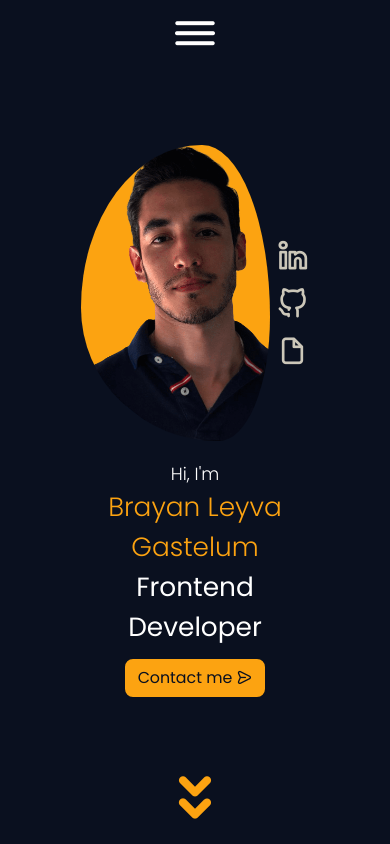
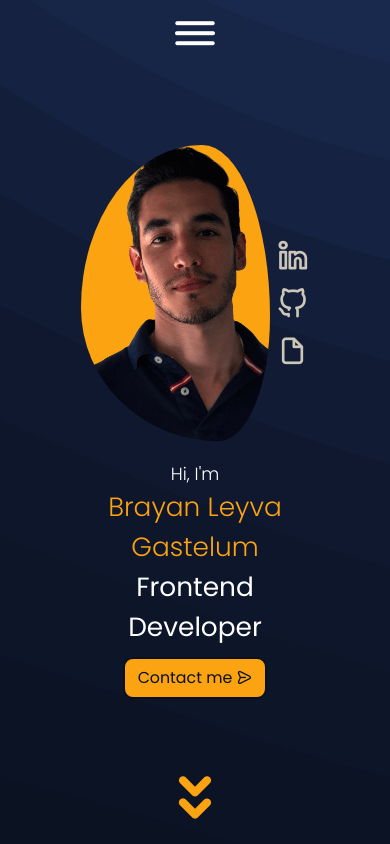
Before and after one commit to BrayanLeyvaG/personal-portfolio, a React (Create React App) app: page / in a window 390 px wide. Shown: the top 844 px of the page. Built offline with nearby package versions, Linux system fonts and the light colour scheme.

Commit message:
Changed background

```diff
--- a/src/App.js
+++ b/src/App.js
@@ -23,8 +23,10 @@ function App() {
   return (
     <motion.div initial='hidden' animate='show'>
       <ScrollToTop/>
-      <Header isScrolling={scrollHeight}/>
-      <Hero/>
+      <div className='main'>
+        <Header isScrolling={scrollHeight}/>
+        <Hero/>
+      </div>
       <Skills/>
       <Portfolio/>
       <ContactMe/>
--- a/src/Components/Header.js
+++ b/src/Components/Header.js
@@ -18,10 +18,10 @@ export const Header = ({isScrolling}) => {
       <nav>
         <div className='links-nav'>
           <ul className='ul-nav'>
-              <li><a href='#home' className='header-links'>Home</a></li>
-              <li><a href='#skills' className='header-links'>Skills</a></li>
-              <li><a href='#portfolio' className='header-links'>Portfolio</a></li>
-              <li><a href='#contactme' className='header-links hdcm'>Contact me</a></li>
+              <li><a href='#home' onClick={navbarToggler} className='header-links'>Home</a></li>
+              <li><a href='#skills' onClick={navbarToggler} className='header-links'>Skills</a></li>
+              <li><a href='#portfolio' onClick={navbarToggler} className='header-links'>Portfolio</a></li>
+              <li><a href='#contactme' onClick={navbarToggler} className='header-links hdcm'>Contact me</a></li>
           </ul>
         </div>
       </nav>
--- a/src/index.css
+++ b/src/index.css
@@ -81,6 +81,12 @@ a{
     margin: auto;
     width: fit-content;
     z-index: 2000;
+}
+
+.main{
+    background-image: url(./img/liquid-cheese.svg);
+    background-size: cover;
+    background-repeat: no-repeat;
 }
 
 .header-links{
@@ -556,6 +562,10 @@ h1, h2, p{
         overflow-x: hidden;
     }
 
+    .main{
+        background-position: center;
+    }
+
     .navbar.active nav{
         display: block;
     }
```
Also changed, not shown: src/img/liquid-cheese.svg (added).
